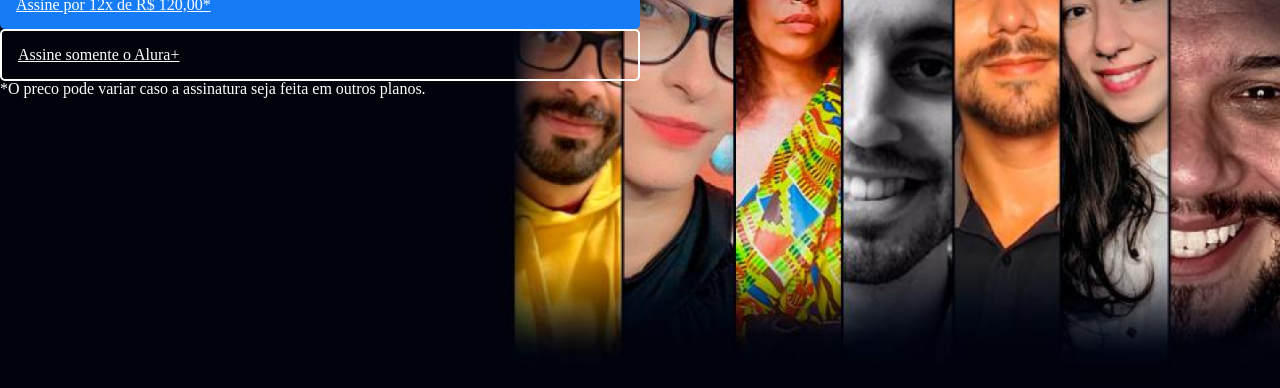
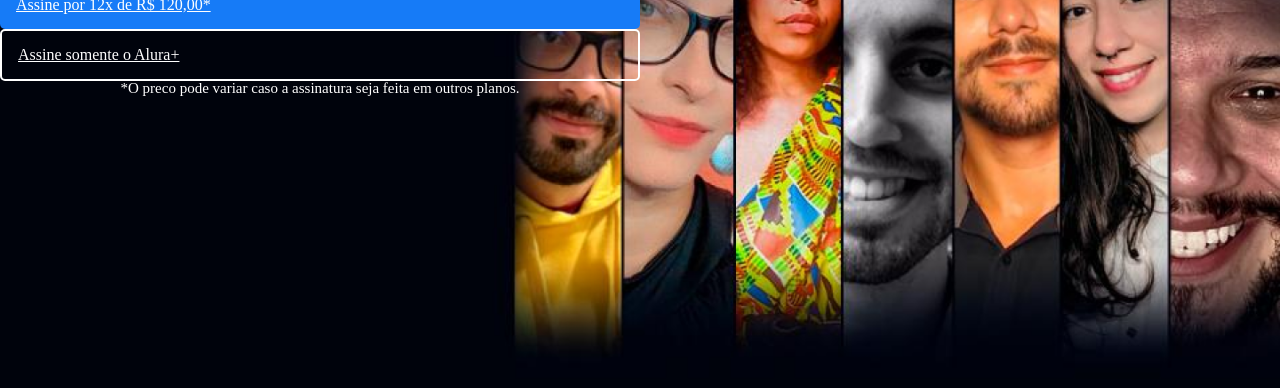
Before and after one commit to lucasbalbino09/AluraFlix, a plain HTML site: page index.html in a window 1280 px wide. Shown: the part 180-568 px from the top of the page. Drawn offline with Linux system fonts and the light colour scheme.

Commit message:
atualizando o projeto

```diff
--- a/style.css
+++ b/style.css
@@ -38,3 +38,9 @@ body {
     background-color: transparent;
     border: 2px solid var(--branco-principal);
 }
+
+.container__aviso {
+    text-align: center;
+    font-size: 15px;
+    font-family: "Times New Roman", Times, serif
+}
```
